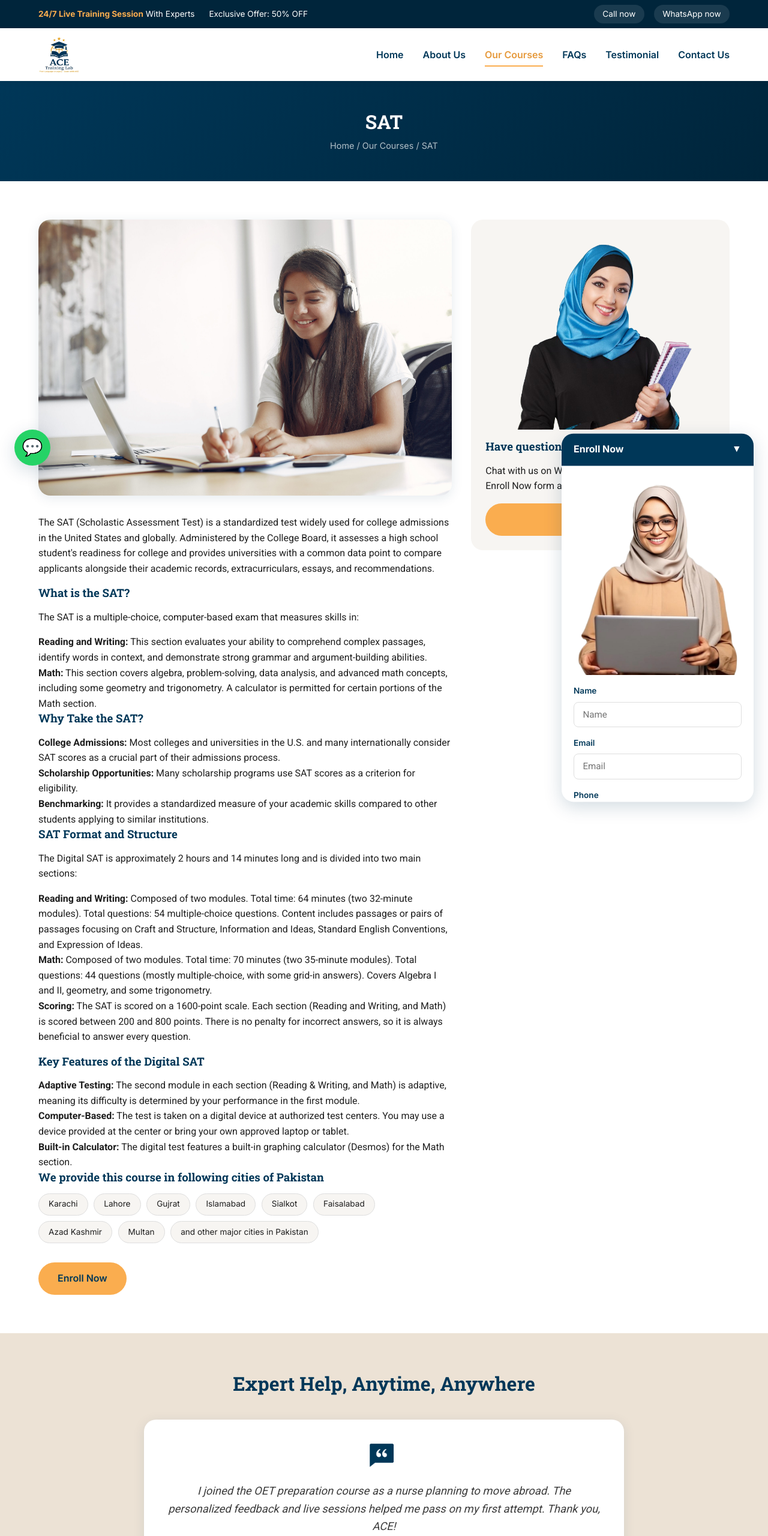
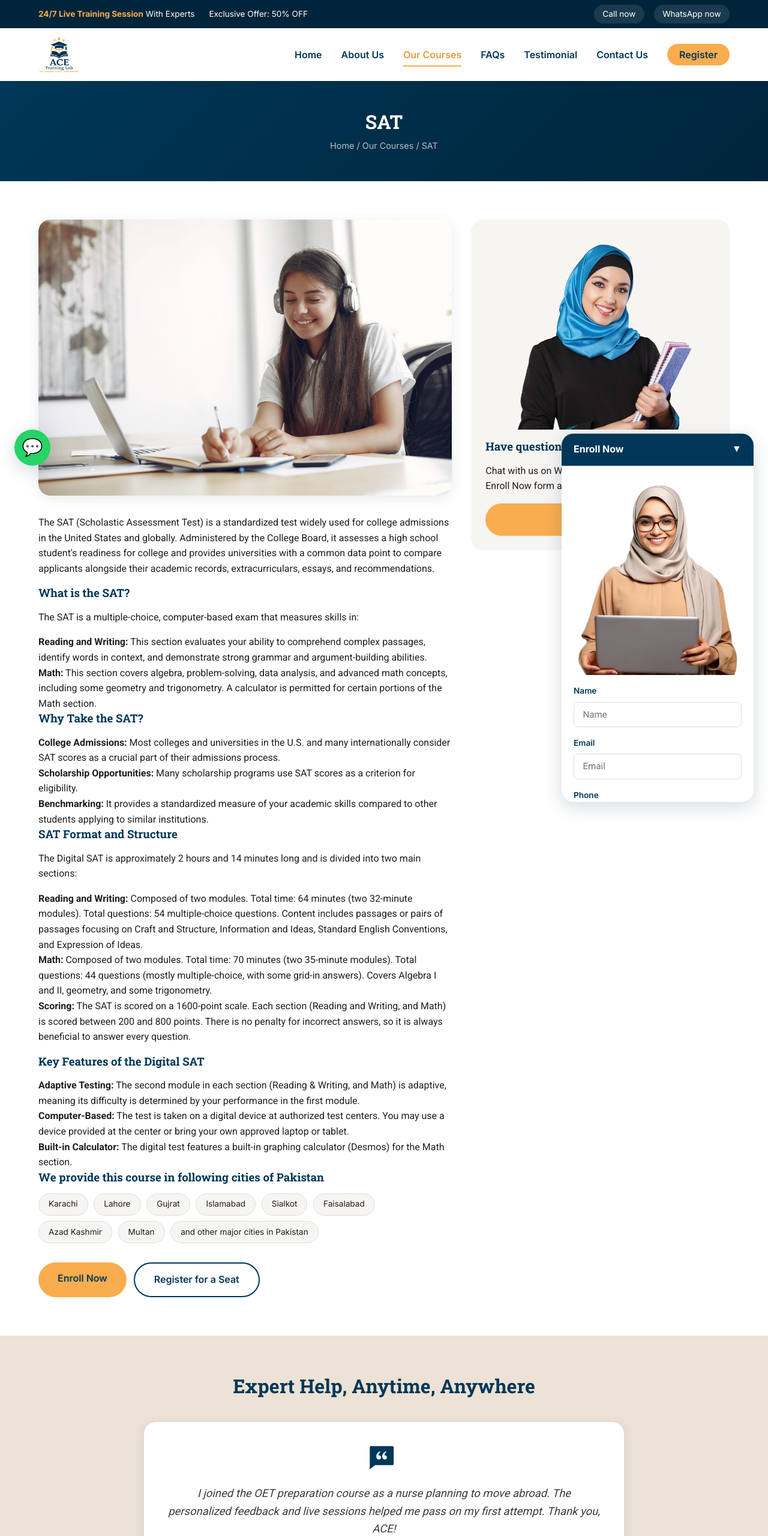
Before and after one commit to nrccpak/ace-training-lab, a plain HTML site: page pages/sat.html in a window 1280 px wide. Shown: the top 2560 px of the page at 60% size. Drawn offline with Linux system fonts and the light colour scheme.

Commit message:
Make Registration/Payment page discoverable from every page
Add a "Register" link to the main nav and footer on all pages, and add a
"Register for a Seat" button to the 6 course pages that only had an
Enroll Now CTA. Previously the Payment Details/registration page was only
reachable via Register buttons buried in the IELTS schedule table.

```diff
--- a/assets/css/style.css
+++ b/assets/css/style.css
@@ -188,6 +188,24 @@ section {
   width: 100%;
 }
 
+/* Outline button for use on light backgrounds (course pages), as opposed
+   to .btn-outline which is white-on-transparent for dark hero sections. */
+.btn-outline-navy {
+  background: transparent;
+  color: var(--color-navy);
+  border: 2px solid var(--color-navy);
+}
+.btn-outline-navy:hover {
+  background: var(--color-navy);
+  color: var(--color-white);
+}
+
+.button-group {
+  display: flex;
+  flex-wrap: wrap;
+  gap: 0.75rem;
+}
+
 
 /* =========================================================================
    4. TOP BAR + HEADER + NAVIGATION
@@ -295,6 +313,21 @@ section {
 
 .main-nav a.active {
   color: var(--color-gold-dark);
+}
+
+/* "Register" call-to-action link in the nav — styled as a pill button
+   instead of a plain text link, and skips the underline hover effect. */
+.main-nav a.nav-cta {
+  background: var(--color-gold);
+  color: var(--color-navy);
+  padding: 0.5rem 1.25rem;
+  border-radius: 50px;
+}
+.main-nav a.nav-cta:hover {
+  background: var(--color-gold-dark);
+}
+.main-nav a.nav-cta::after {
+  display: none;
 }
 
 .nav-toggle {
--- a/pages/sat.html
+++ b/pages/sat.html
@@ -43,6 +43,7 @@
             <li><a href="faqs.html">FAQs</a></li>
             <li><a href="testimonial.html">Testimonial</a></li>
             <li><a href="contact-us.html">Contact Us</a></li>
+            <li><a href="registration.html" class="nav-cta">Register</a></li>
           </ul>
         </nav>
         <button class="nav-toggle" aria-label="Toggle menu"><span></span><span></span><span></span></button>
@@ -110,7 +111,10 @@
           <li>and other major cities in Pakistan</li>
         </ul>
 
-          <a href="#" class="btn btn-primary open-enroll-widget">Enroll Now</a>
+          <div class="button-group">
+            <a href="#" class="btn btn-primary open-enroll-widget">Enroll Now</a>
+            <a href="registration.html" class="btn btn-outline-navy">Register for a Seat</a>
+          </div>
         </div>
       <aside class="course-sidebar">
         <img src="../assets/images/course-page-hero.png" alt="ACE Training Lab instructor">
@@ -157,6 +161,7 @@
             <li><a href="faqs.html">FAQs</a></li>
             <li><a href="testimonial.html">Testimonial</a></li>
             <li><a href="contact-us.html">Contact Us</a></li>
+            <li><a href="registration.html">Register</a></li>
           </ul>
         </div>
         <div>
```
Also changed, not shown: index.html (+2 -0 lines), pages/a-o-level-subjects.html (+6 -1 lines), pages/about-us.html (+2 -0 lines), pages/contact-us.html (+2 -0 lines), pages/faqs.html (+2 -0 lines), pages/ielts-academic-general.html (+2 -0 lines), pages/oet-for-healthcare-professionals.html (+6 -1 lines), pages/online-english-spoken-course.html (+6 -1 lines), pages/our-courses.html (+2 -0 lines), pages/quran-classes-with-tajweed.html (+6 -1 lines), pages/testimonial.html (+2 -0 lines), pages/thankyou-for-enrolling.html (+2 -0 lines), pages/toefl-pte-langcert.html (+6 -1 lines).
